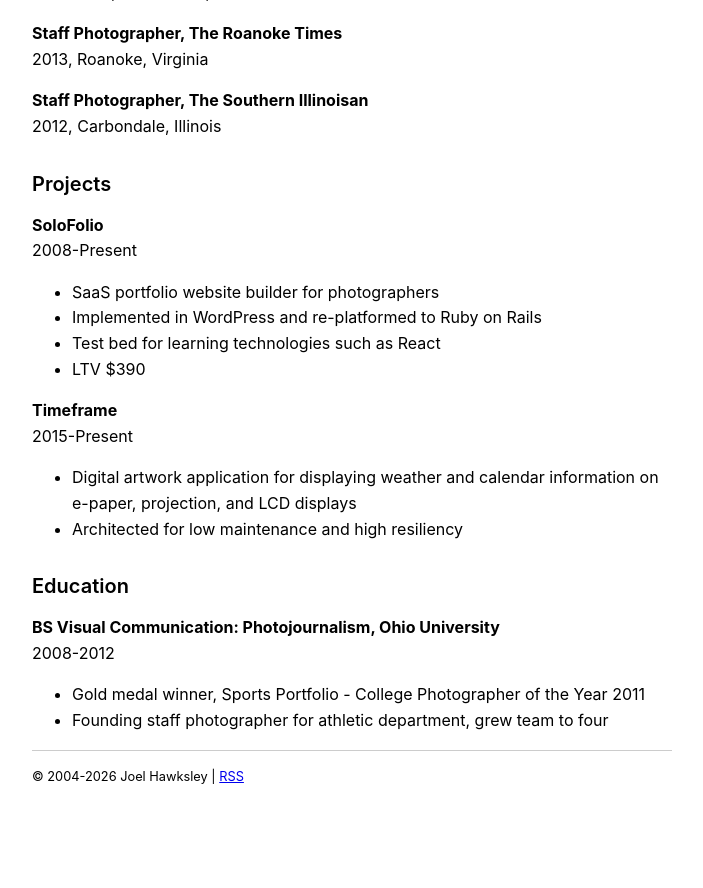
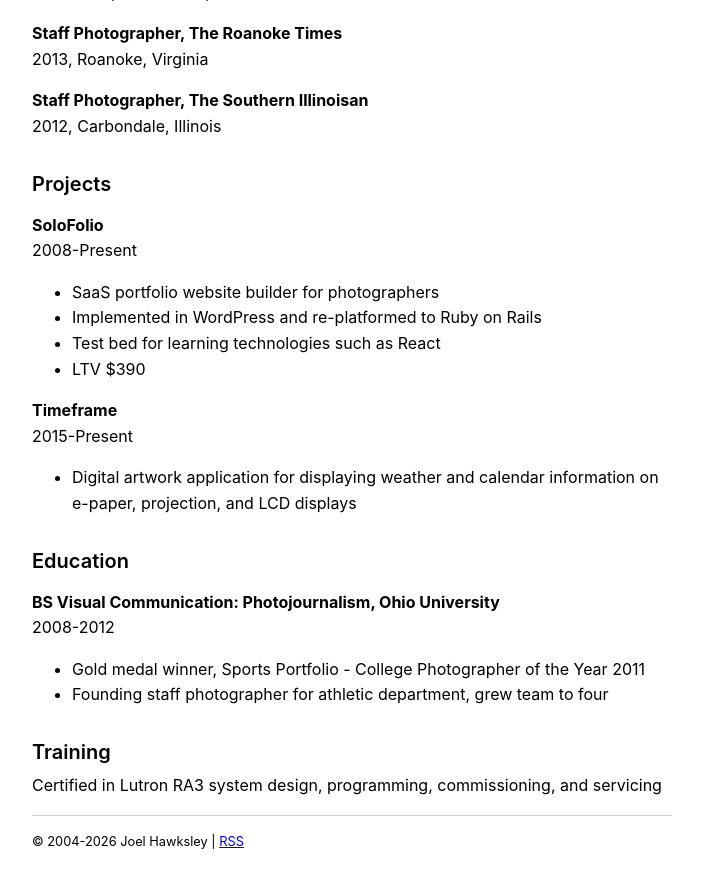
Before and after one commit to joelhawksley/identity, a Jekyll site: the page built from resume.md, in a window 1280 px wide and 900 px high, scrolled down 2108 px. Shown: the top 888 px of the window, without its empty margins (288-991 px from the left). Built offline with Jekyll 4.4.1, drawn with Linux system fonts in a browser that asks for light colours; before the commit the page ends 2943 px from its top, so only the background shows below that.

Commit message:
add lutron training to resume

```diff
--- a/resume.md
+++ b/resume.md
@@ -103,7 +103,6 @@ My ideal role would combine architecture, mentorship, and technical contribution
 2015-Present
 
 - Digital artwork application for displaying weather and calendar information on e-paper, projection, and LCD displays
-- Architected for low maintenance and high resiliency
 
 ## Education
 
@@ -113,3 +112,7 @@ My ideal role would combine architecture, mentorship, and technical contribution
 
 - Gold medal winner, Sports Portfolio - College Photographer of the Year 2011
 - Founding staff photographer for athletic department, grew team to four
+
+## Training
+
+Certified in Lutron RA3 system design, programming, commissioning, and servicing
```
